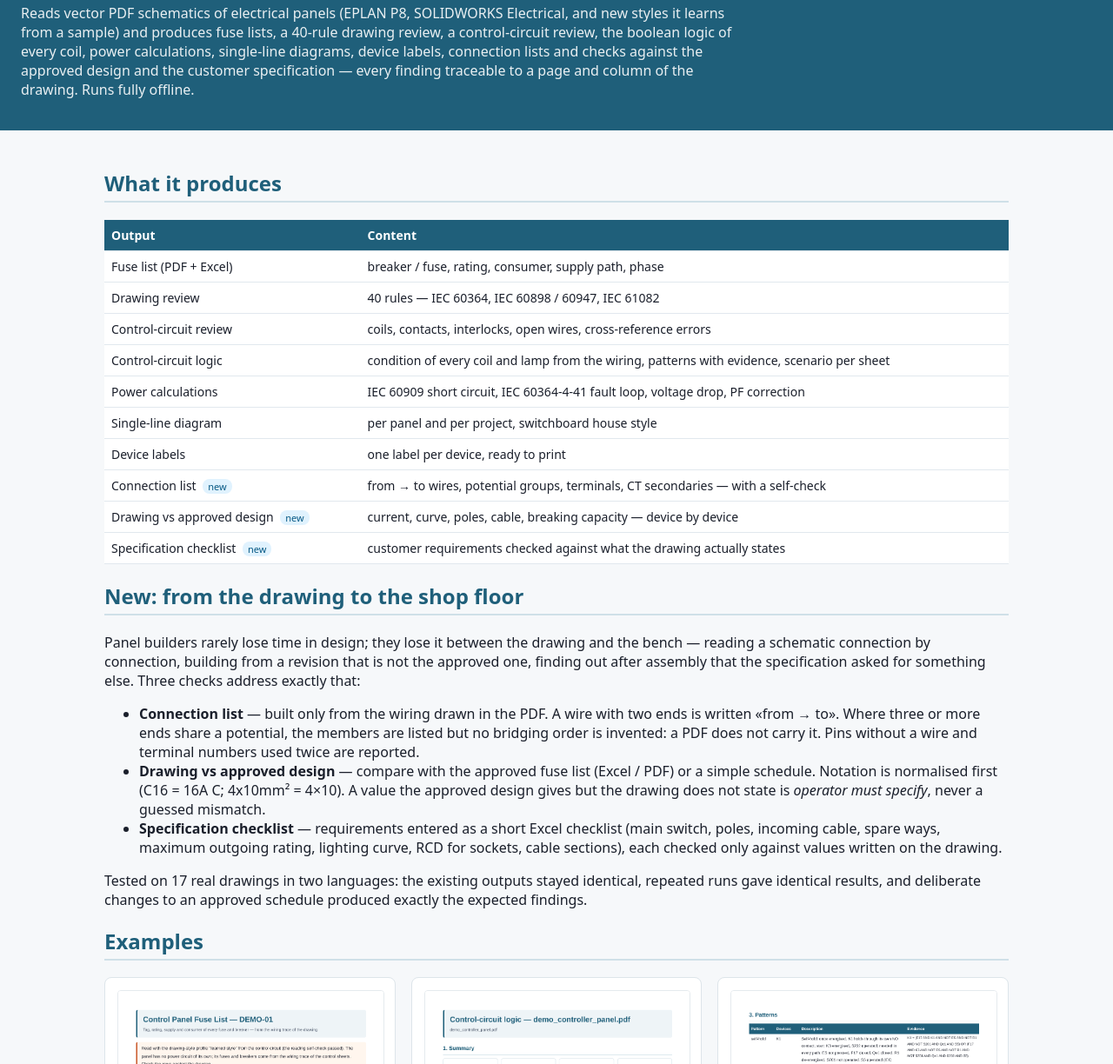
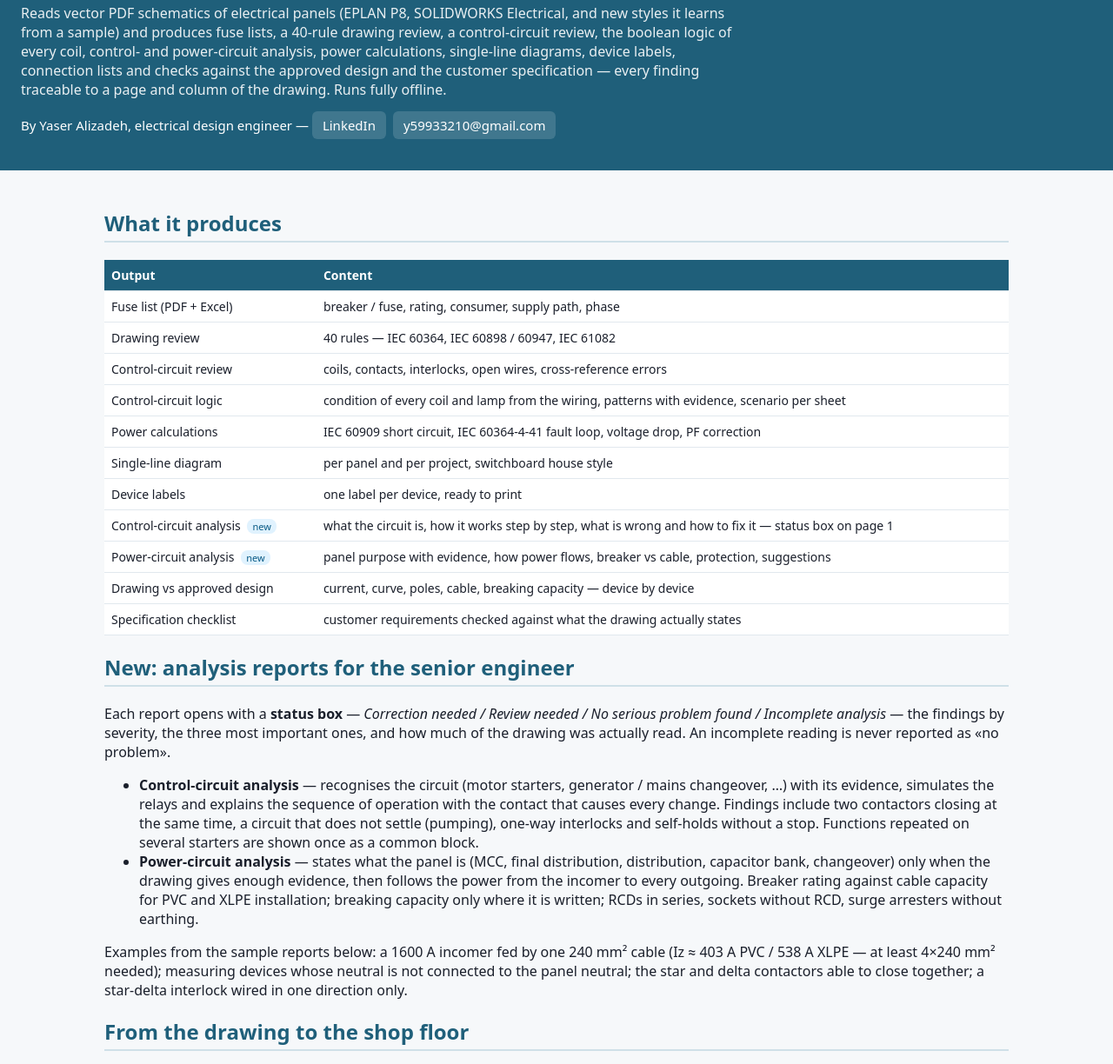
Before and after one commit to yaser222-web/eplan-agent-showcase, a plain HTML site: page docs/index.html in a window 1280 px wide. Shown: the part 76-1300 px from the top of the page at 87% size. Drawn offline with Linux system fonts and the light colour scheme.

Commit message:
Electrical agent

```diff
--- a/docs/index.html
+++ b/docs/index.html
@@ -28,6 +28,9 @@
   th { background: #1f5f7a; color: #fff; }
   .cta { background: #fff4d6; border-left: 5px solid #c2410c; padding: 14px 18px; border-radius: 6px; }
   footer { text-align: center; color: #667; font-size: 13px; padding: 24px; }
+  .contact { margin-top: 14px; font-size: 15px; }
+  .contact a { color: #fff; background: rgba(255,255,255,.15); padding: 6px 12px; border-radius: 6px; text-decoration: none; margin-right: 8px; display: inline-block; }
+  .contact a:hover { background: rgba(255,255,255,.28); }
   .new { background:#e0f2fe; color:#075985; font-size:11px; padding:1px 6px; border-radius:8px; margin-left:4px; }
 </style>
 </head>
@@ -36,9 +39,11 @@
   <h1>Electrical Panel Analysis & Design Review Agent</h1>
   <p>Reads vector PDF schematics of electrical panels (EPLAN P8, SOLIDWORKS Electrical, and new styles it learns
      from a sample) and produces fuse lists, a 40-rule drawing review, a control-circuit review, the boolean logic of
-     every coil, power calculations, single-line diagrams, device labels, connection lists and checks against the
+     every coil, control- and power-circuit analysis, power calculations, single-line diagrams, device labels, connection lists and checks against the
      approved design and the customer specification — every finding traceable to a page and column of the drawing.
      Runs fully offline.</p>
+  <div class="contact">By Yaser Alizadeh, electrical design engineer —
+    <a href="https://www.linkedin.com/in/yaser-alizadeh-electrical-designer">LinkedIn</a><a href="mailto:y59933210@gmail.com">y59933210@gmail.com</a></div>
 </header>
 <main>
   <h2>What it produces</h2>
@@ -51,12 +56,32 @@
     <tr><td>Power calculations</td><td>IEC 60909 short circuit, IEC 60364-4-41 fault loop, voltage drop, PF correction</td></tr>
     <tr><td>Single-line diagram</td><td>per panel and per project, switchboard house style</td></tr>
     <tr><td>Device labels</td><td>one label per device, ready to print</td></tr>
-    <tr><td>Connection list <span class="new">new</span></td><td>from → to wires, potential groups, terminals, CT secondaries — with a self-check</td></tr>
-    <tr><td>Drawing vs approved design <span class="new">new</span></td><td>current, curve, poles, cable, breaking capacity — device by device</td></tr>
-    <tr><td>Specification checklist <span class="new">new</span></td><td>customer requirements checked against what the drawing actually states</td></tr>
+    <tr><td>Control-circuit analysis <span class="new">new</span></td><td>what the circuit is, how it works step by step, what is wrong and how to fix it — status box on page 1</td></tr>
+    <tr><td>Power-circuit analysis <span class="new">new</span></td><td>panel purpose with evidence, how power flows, breaker vs cable, protection, suggestions</td></tr>
+    <tr><td>Drawing vs approved design</td><td>current, curve, poles, cable, breaking capacity — device by device</td></tr>
+    <tr><td>Specification checklist</td><td>customer requirements checked against what the drawing actually states</td></tr>
   </table>
 
-  <h2>New: from the drawing to the shop floor</h2>
+  <h2>New: analysis reports for the senior engineer</h2>
+  <p>Each report opens with a <b>status box</b> — <i>Correction needed / Review needed / No serious problem found /
+     Incomplete analysis</i> — the findings by severity, the three most important ones, and how much of the drawing
+     was actually read. An incomplete reading is never reported as «no problem».</p>
+  <ul>
+    <li><b>Control-circuit analysis</b> — recognises the circuit (motor starters, generator / mains changeover, …)
+        with its evidence, simulates the relays and explains the sequence of operation with the contact that causes
+        every change. Findings include two contactors closing at the same time, a circuit that does not settle
+        (pumping), one-way interlocks and self-holds without a stop. Functions repeated on several starters are shown
+        once as a common block.</li>
+    <li><b>Power-circuit analysis</b> — states what the panel is (MCC, final distribution, distribution, capacitor
+        bank, changeover) only when the drawing gives enough evidence, then follows the power from the incomer to
+        every outgoing. Breaker rating against cable capacity for PVC and XLPE installation; breaking capacity only
+        where it is written; RCDs in series, sockets without RCD, surge arresters without earthing.</li>
+  </ul>
+  <p>Examples from the sample reports below: a 1600 A incomer fed by one 240 mm² cable (Iz ≈ 403 A PVC / 538 A XLPE —
+     at least 4×240 mm² needed); measuring devices whose neutral is not connected to the panel neutral; the star and
+     delta contactors able to close together; a star-delta interlock wired in one direction only.</p>
+
+  <h2>From the drawing to the shop floor</h2>
   <p>Panel builders rarely lose time in design; they lose it between the drawing and the bench — reading a
      schematic connection by connection, building from a revision that is not the approved one, finding out
      after assembly that the specification asked for something else. Three checks address exactly that:</p>
@@ -87,9 +112,18 @@
       <p>Control-circuit review: verdict, findings by rule, every finding with page and column.</p></div>
     <div class="card"><img src="img/style_learning_report.png" alt="style learning">
       <p>Learning a new drawing style from one sample: each value with the evidence behind it.</p></div>
-    <div class="card"><img src="img/connection_list.png" alt="connection list">
-      <p>Connection list of a motor-control panel: point-to-point wires, potential groups and terminals, with the
-         share of device pins that carry a wire.</p></div>
+    <div class="card"><img src="img/control_analysis.png" alt="control-circuit analysis">
+      <p><b>Control-circuit analysis</b> of three star-delta starters: status box, the circuit recognised with
+         evidence, and the fuses that feed it.</p></div>
+    <div class="card"><img src="img/power_analysis.png" alt="power-circuit analysis">
+      <p><b>Power-circuit analysis</b> of the same panel: MCC identified with evidence; incomer breaker above the
+         incoming cable capacity.</p></div>
+    <div class="card"><img src="img/control_analysis_findings.png" alt="control-circuit analysis findings">
+      <p>Control-circuit analysis — findings: a one-way star-delta interlock and a circuit that pumps, each with the
+         cause, the location and the fix.</p></div>
+    <div class="card"><img src="img/power_analysis_findings.png" alt="power-circuit analysis findings">
+      <p>Power-circuit analysis of a 1600 A distribution board — findings: incomer breaker vs cable, neutral of the
+         meters not connected.</p></div>
     <div class="card"><img src="img/approved_design_check.png" alt="approved design check">
       <p>Drawing vs approved design: a different trip curve, a missing and an extra device, another setting range
          and cable — and one value the drawing does not state.</p></div>
@@ -105,13 +139,17 @@
     <tr><td>Control-circuit logic — generator controller panel</td><td><a href="samples/sample_control_logic_controller_panel.pdf">PDF</a></td></tr>
     <tr><td>Control-circuit logic — three star-delta starters</td><td><a href="samples/sample_control_logic_star_delta.pdf">PDF</a></td></tr>
     <tr><td>Style-learning report</td><td><a href="samples/sample_style_learning_report.pdf">PDF</a></td></tr>
-    <tr><td>Connection list and terminals — motor-control panel</td><td><a href="samples/sample_connection_list.pdf">PDF</a></td></tr>
+    <tr><td><b>Control-circuit analysis — three star-delta starters</b></td><td><a href="samples/sample_control_analysis_star_delta.pdf">PDF</a></td></tr>
+    <tr><td><b>Control-circuit analysis — generator / mains changeover</b></td><td><a href="samples/sample_control_analysis_controller_panel.pdf">PDF</a></td></tr>
+    <tr><td><b>Power-circuit analysis — motor-control centre</b></td><td><a href="samples/sample_power_analysis_mcc.pdf">PDF</a></td></tr>
+    <tr><td><b>Power-circuit analysis — 1600 A distribution board</b></td><td><a href="samples/sample_power_analysis_distribution.pdf">PDF</a></td></tr>
     <tr><td>Drawing vs approved design (demo schedule with deliberate changes)</td><td><a href="samples/sample_approved_design_check.pdf">PDF</a></td></tr>
     <tr><td>Specification checklist (demo requirements)</td><td><a href="samples/sample_specification_check.pdf">PDF</a></td></tr>
   </table>
 
   <h2>Try it on your drawing</h2>
-  <p class="cta">Send a vector PDF (not a scan) to <a href="mailto:y59933210@gmail.com">y59933210@gmail.com</a>.
+  <p class="cta">Send a vector PDF (not a scan) to <a href="mailto:y59933210@gmail.com">y59933210@gmail.com</a>,
+     or write to me on <a href="https://www.linkedin.com/in/yaser-alizadeh-electrical-designer">LinkedIn</a>.
      I run the agent offline on my own machine, return the outputs and delete the drawing afterwards.
      An NDA is fine.</p>
 
```
Also changed, not shown: docs/img/connection_list.png (deleted), docs/img/control_analysis.png (added), docs/img/control_analysis_findings.png (added), docs/img/power_analysis.png (added), docs/img/power_analysis_findings.png (added), 6 other files.
